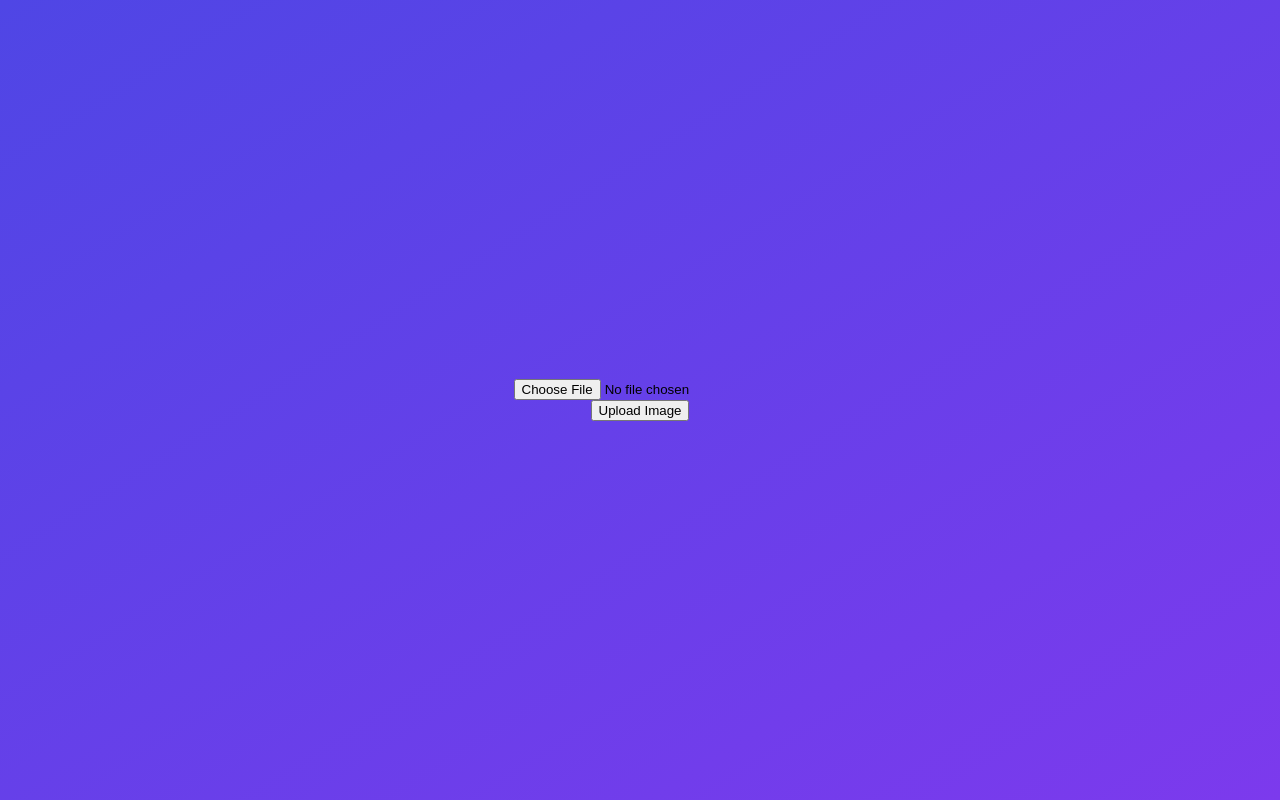
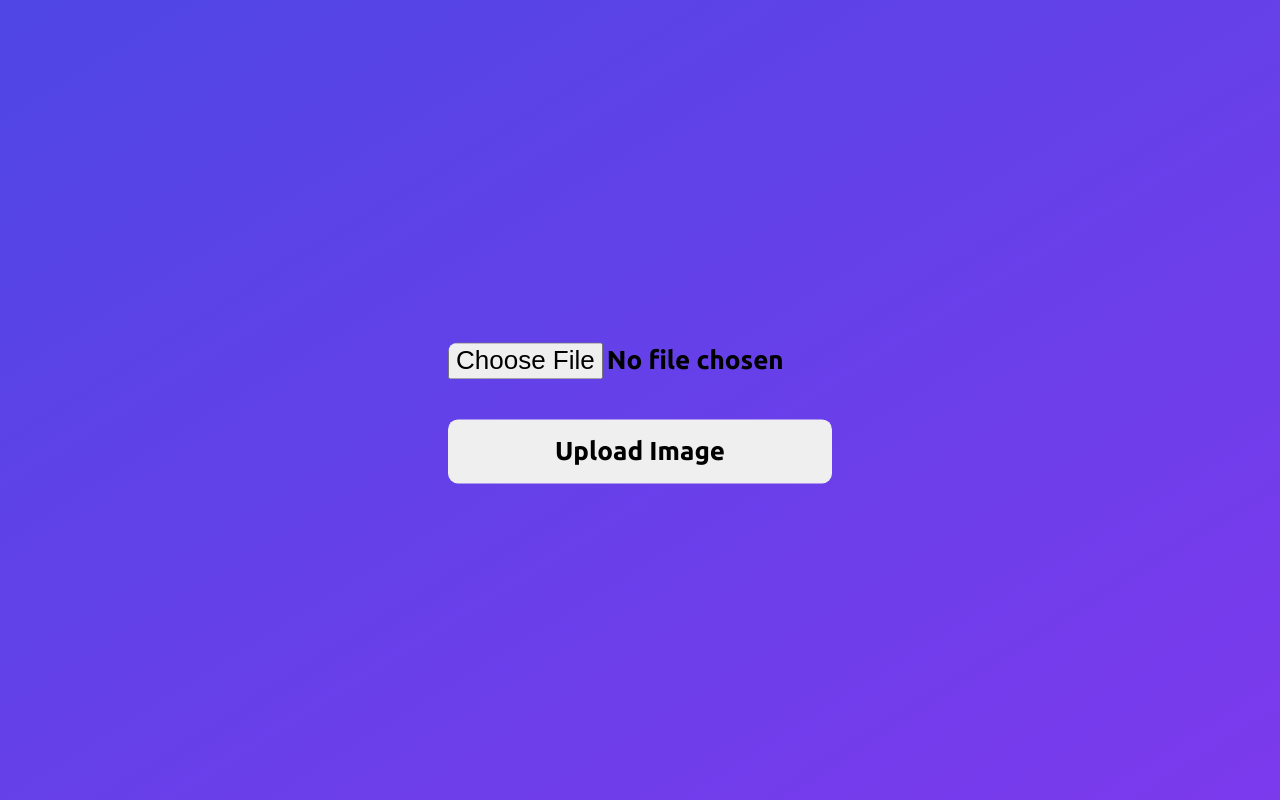
Before and after one commit to viswa-nadimpalli/madhacks-f23, a React (Create React App) app in the folder frontend/: page /info in a window 1280 px wide. Built offline with nearby package versions, Linux system fonts and the light colour scheme.

Commit message:
fix upload button

```diff
--- a/frontend/src/ImageUploader.js
+++ b/frontend/src/ImageUploader.js
@@ -66,8 +66,8 @@ const ImageUploader = () => {
 
   return (
     <div className="uploadPage">
-      <input className="uploadPage" type="file" id="fileInput" onChange={handleFileChange}/>
-      <button className="uploadPage" onClick={handleUploadClick}>Upload Image</button>
+      <input className="uploadButton" type="file" id="fileInput" onChange={handleFileChange}/>
+      <button className="uploadButton" onClick={handleUploadClick}>Upload Image</button>
       {/* <p>{uploadStatus}</p> */}
       <div className="uploadPage" id="just-line-break"></div>
     </div>
```
